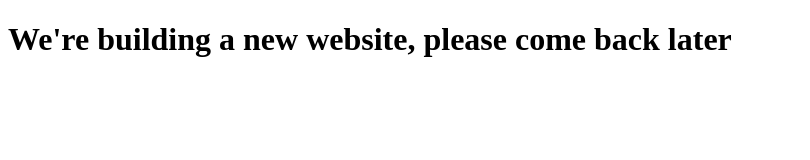
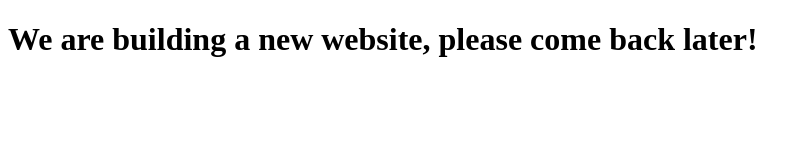
Before and after one commit to Open-Gezondheid/open-gezondheid.github.io, a plain HTML site: page index.html in a window 1280 px wide. Shown: the whole page, without its empty margins (0-810 px from the left). Drawn offline with Linux system fonts and the light colour scheme.

Commit message:
Update index.html

```diff
--- a/index.html
+++ b/index.html
@@ -1,6 +1,6 @@
 <!DOCTYPE html>
 <html>
 <body>
-<h1>We're building a new website, please come back later </h1>
+<h1>We are building a new website, please come back later!</h1>
 </body>
 </html>
```
